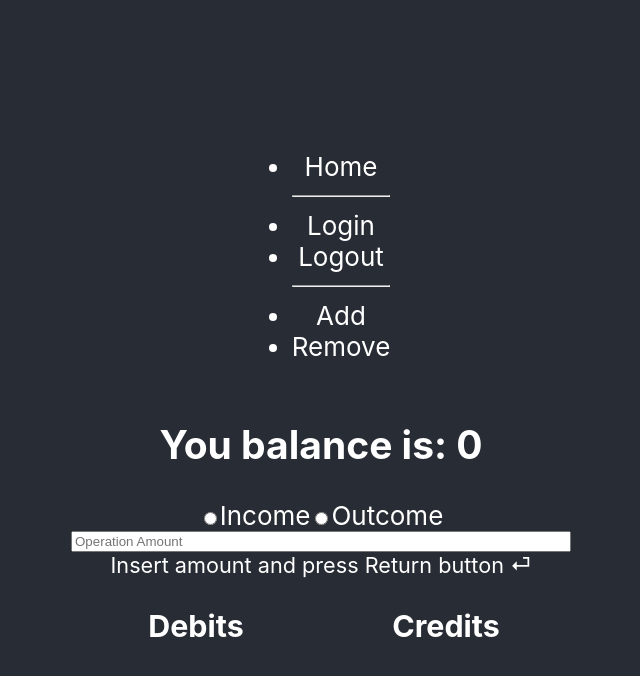
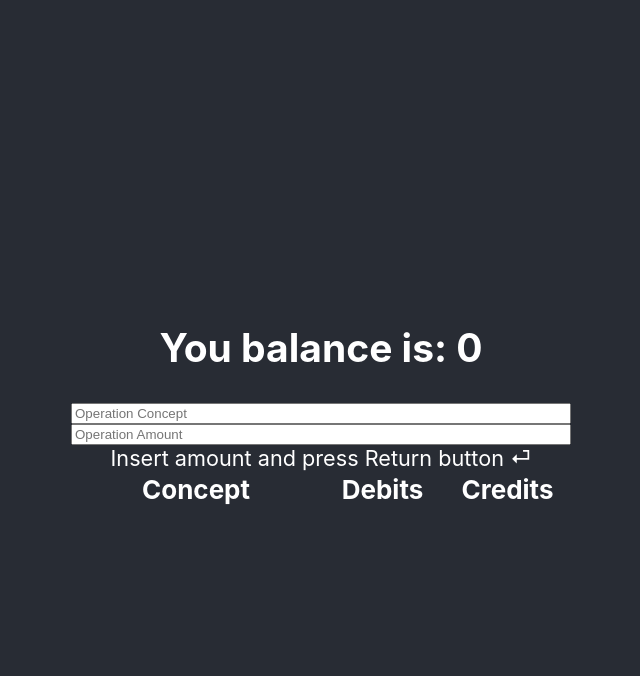
Before and after one commit to bocod/dailyCashBalanceSheet, a React (Create React App) app in the folder frontend/: page / in a window 1280 px wide. Shown: the top 676 px of the page, without its empty margins (319-959 px from the left). Built offline with nearby package versions, Linux system fonts and the light colour scheme.

Commit message:
Each movement is rendered in the table as soon as it is confirmed

```diff
--- a/frontend/src/App.js
+++ b/frontend/src/App.js
@@ -8,7 +8,7 @@ function App() {
     <div className="App">
       <header className="App-header">
 
-        <Navbar />
+        {/* <Navbar /> */}
         <MainContent />
 
         {/* <img src={logo} className="App-logo" alt="logo" />
--- a/frontend/src/components/MainContent.js
+++ b/frontend/src/components/MainContent.js
@@ -1,5 +1,7 @@
 import React, { useRef, useState } from "react";
 import { v4 as uuid } from 'uuid';
+
+
 
 function MainContent() {
 
@@ -13,12 +15,8 @@ function MainContent() {
         flexDirection: 'column'
     }
 
-    let balance = 0;
     let newMovement = useRef();
-
-    const [ radioSelection, setRadioSelection ] = useState([]);
-
-    const [ currentAmount, setAmount ] = useState(0);
+    let newConcept  = useRef();
 
     const [ movements, setMovement ] = useState([
         // {
@@ -28,58 +26,106 @@ function MainContent() {
         // }
     ]);
 
-    // Capture and storage of radio selection changes
-    const handleRadioSelection = (e) => {
-
-        setRadioSelection( e.target.value );
-
-    };
-
-    // Capture and storage amount
-
-
     // When an amount is entered, first check if the key is 'Enter', then check if the value is not empty, !empty the state is updated
     const handleAmount = (e) => {
+        let currentAmount = Number(newMovement.current.value);
+        let currentConcept = newConcept.current.value;
         if (e.key !== 'Enter') return
         if ( e.key === 'Enter' ) {
-            if ( newMovement.current.value === '' ) {
+            if ( currentAmount === '' ) {
                 return
-            } else if ( newMovement.current.value !== '' ) {
-                setAmount (
-                    newMovement.current.value
-                )
+            } else if ( currentAmount !== '' ) {
+
                 setMovement( previousMovements => {
-                    return [...previousMovements, {id: uuid(), operation: radioSelection, amount: currentAmount}]
+                    return [...previousMovements, {id: uuid(), operation: (currentAmount>0) ? 'income' : 'outcome', amount: currentAmount, concept: currentConcept}]
                 })
-                console.log(`Apretó ${e.key} con el valor ${newMovement.current.value}`)
-                console.log(movements);
 
             }
-            newMovement.current.value = '';
+            newMovement.current.value = null;
         }
     }
 
+    let balance = movements.reduce(
+        (previousValue, currentValue) => previousValue + currentValue.amount, 0
+    );
 
+    let debitsList = movements.filter(item => item.amount > 0);
+    let creditsList = movements.filter(item => item.amount < 0);
+
+    const handleConcept = () => {
+
+        if (newConcept.current.value === '') {
+
+            const conceptField = document.querySelector('validation');
+
+            conceptField.style.display = 'block';
+        }
+    }
+    const tableRows = movements.map ( movement => {
+        const innerValues =  () => {
+            if ( movement.amount > 0 ) {
+                return (
+                    <tr>
+                        <td>{movement.concept}</td>
+                        <td>{movement.amount}</td>
+                        <td></td>
+                    </tr>
+                )
+            } else {
+                return (
+                    <tr>
+                        <td>{movement.concept}</td>
+                        <td></td>
+                        <td>{movement.amount}</td>
+                    </tr>
+                )
+            }
+        }
+        return (
+            <React.Fragment>
+                {innerValues()}
+            </React.Fragment>
+        )
+    })
 
     return (
         <React.Fragment>
             <section>
                 <h2>You balance is: {balance}</h2>
                 <article style={dataEntry}>
-                    <div onChange={handleRadioSelection}>
-                        <input type='radio' name='operation' id='income' value='income'></input><label htmlFor='income'>Income</label>
-                        <input type='radio' name='operation' id='outcome' value='outcome'></input><label htmlFor='outcome'>Outcome</label>
-                    </div>
+                    <input type='text' ref={newConcept} placeholder='Operation Concept' onBlur={handleConcept}></input>
+                    <p className='validation' style={{display:'none'}}>Debes ingresar un concepto</p>
                     <input type='number' ref={newMovement} placeholder='Operation Amount' onKeyDown={handleAmount}></input>
+
                     <sup>Insert amount and press Return button ⏎</sup>
                 </article>
                 <article style={sheetStyle}>
-                    <div style={{width:'50%'}}>
+                    <table style={{width:'100%'}}>
+                        <thead>
+                            <tr>
+                                <th style={{width:'50%'}}>Concept</th>
+                                <th style={{width:'25%'}}>Debits</th>
+                                <th style={{width:'25%'}}>Credits</th>
+                            </tr>
+                        </thead>
+                        <tbody>
+                            {tableRows}
+                        </tbody>
+                    </table>
+
+
+                    {/* <div style={{width:'50%'}}>
                         <h3>Debits</h3>
+                        {debitsList.map(item => {
+                            return <li key={item.id}>{item.amount}</li>
+                        })}
                     </div>
                     <div style={{width:'50%'}}>
                         <h3>Credits</h3>
-                    </div>
+                        {creditsList.map(item => {
+                            return <li key={item.id}>{item.amount}</li>
+                        })}
+                    </div> */}
                 </article>
             </section>
         </React.Fragment>
```
